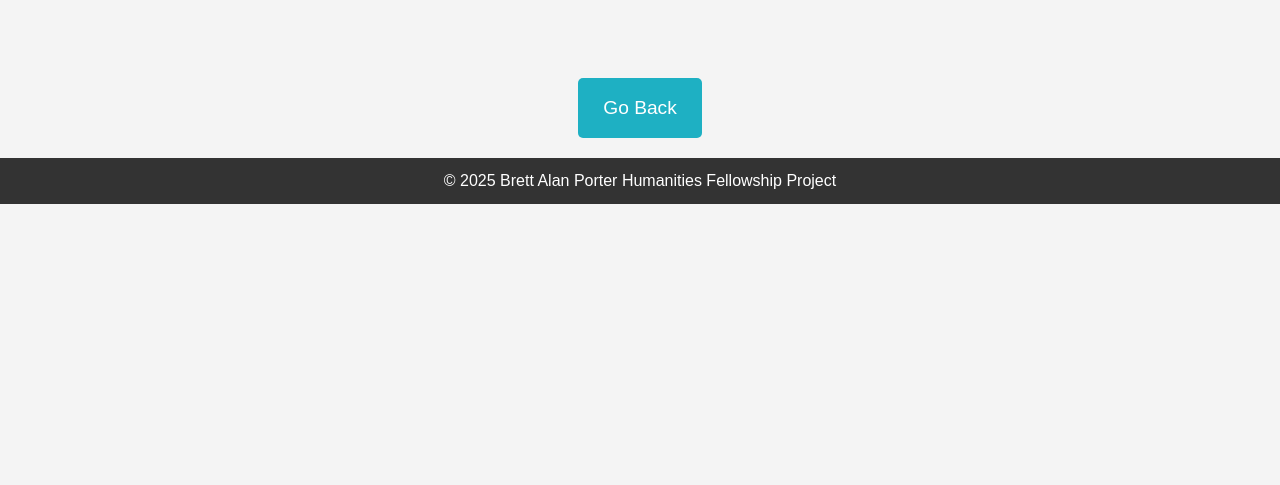
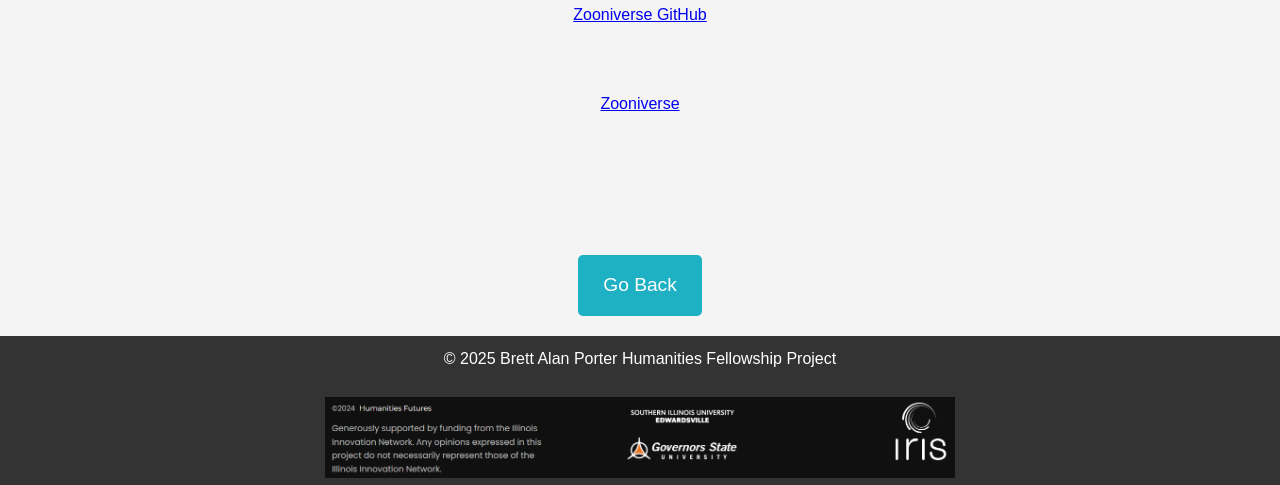
Before and after one commit to BrettAlanPorter7/DHFP25, a plain HTML site: page technology.html in a window 1280 px wide. Shown: the part 713-1198 px from the top of the page. Before the commit the page ends 917 px from the top, so only its background shows below. Drawn offline with Linux system fonts and the light colour scheme.

Commit message:
Humanities Futures Citation Added to all Footers

```diff
--- a/technology.html
+++ b/technology.html
@@ -32,7 +32,11 @@
             <h5>Zooniverse Senior Front-End Developer</h5>
             <br>
             <iframe width="560" height="315" src="https://www.youtube.com/embed/vXR9u1LH5Sg?si=PdjeXQyI11SobMSF" title="YouTube video player" frameborder="0" allow="accelerometer; autoplay; clipboard-write; encrypted-media; gyroscope; picture-in-picture; web-share" referrerpolicy="strict-origin-when-cross-origin" allowfullscreen></iframe>
+            <br>
             <a href="https://github.com/zooniverse/" target="_blank">Zooniverse GitHub</a>
+            <p>     <br>     <br>     </p>
+            <a href="https://www.zooniverse.org/" target="_blank">Zooniverse</a>
+            <p>     <br>     <br>     </p>
         </section>
         <br>
         <a href="path-selection.html" class="cta-button">Go Back</a>
@@ -40,6 +44,8 @@
 
     <footer>
         <p>&copy; 2025 Brett Alan Porter Humanities Fellowship Project</p>
+        <br>
+        <img src="HumanitiesFuturesCitation.png" alt="HumanitiesFuturesCitation">
     </footer>
 </body>
 </html>
```
Also changed, not shown: about.html (+2 -0 lines), arts.html (+2 -0 lines), calendar.html (+2 -0 lines), examples.html (+2 -0 lines), history-culture.html (+2 -0 lines), index.html (+2 -0 lines), literature.html (+2 -0 lines), path-selection.html (+5 -0 lines), path.html (+2 -0 lines), philosophy-ethics.html (+2 -0 lines), resources.html (+2 -0 lines), HumanitiesFuturesCitation.png (added).
